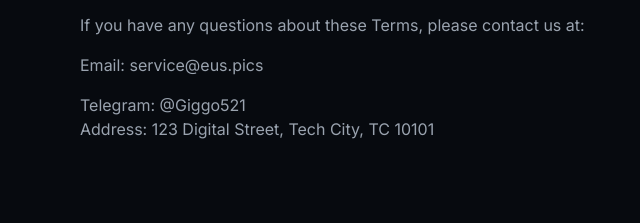
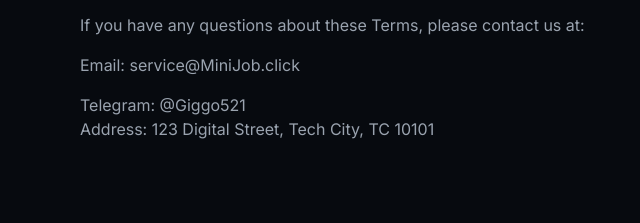
Before and after one commit to Lenchant11/www.minijob.click, a plain HTML site: page userterms.html in a window 1280 px wide. Shown: the part 3689-3912 px from the top of the page, 0-640 px from the left. Drawn offline with Linux system fonts and the light colour scheme.

Commit message:
Update userterms.html

```diff
--- a/userterms.html
+++ b/userterms.html
@@ -213,7 +213,7 @@
       <div class="terms-section">
         <h2>Contact Information</h2>
         <p>If you have any questions about these Terms, please contact us at:</p>
-        <p>Email: service@eus.pics<br>
+        <p>Email: service@MiniJob.click<br>
 		<p>Telegram: @Giggo521<br>
         Address: 123 Digital Street, Tech City, TC 10101</p>
       </div>
```
